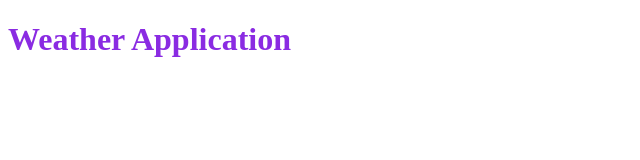
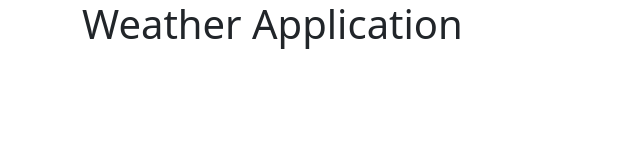
Before and after one commit to carolnamirimu/weather-application-vanilla, a plain HTML site: page index.html in a window 1280 px wide. Shown: the whole page, without its empty margins (0-640 px from the left). Drawn offline with nearby package versions, Linux system fonts and the light colour scheme.

Commit message:
included boot srat to the project

```diff
--- a/index.html
+++ b/index.html
@@ -5,13 +5,16 @@
     <meta http-equiv="X-UA-Compatible" content="IE=edge">
     <meta name="viewport" content="width=device-width, initial-scale=1.0">
     <link rel="stylesheet" href="src/style.css">
+    <link href="https://cdn.jsdelivr.net/npm/bootstrap@5.3.0-alpha3/dist/css/bootstrap.min.css" rel="stylesheet" integrity="sha384-KK94CHFLLe+nY2dmCWGMq91rCGa5gtU4mk92HdvYe+M/SXH301p5ILy+dN9+nJOZ" crossorigin="anonymous">
     <title>weather app</title>
 </head>
 <body>
+    <div class="container">
     <h1>
         Weather Application
     </h1>
+</div>
+    <script src="src/index.js"></script>
 
-    <script src="src/index.js"></script>
 </body>
 </html>
```
